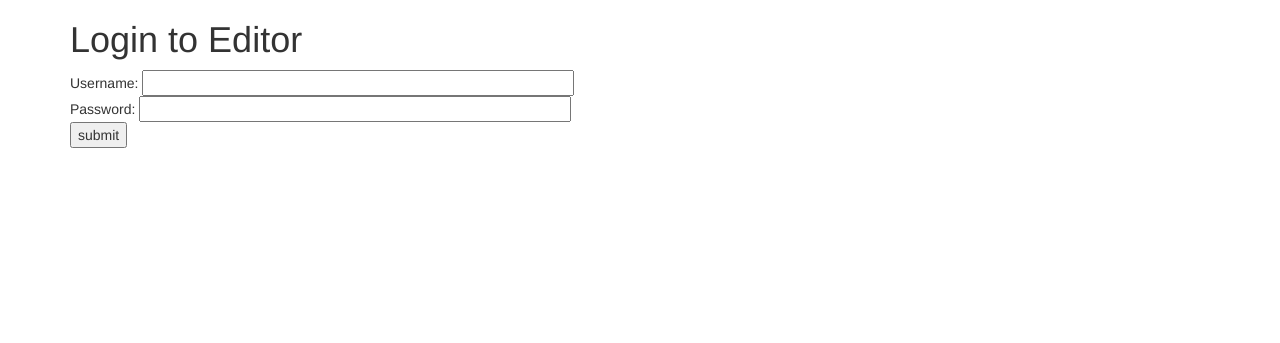
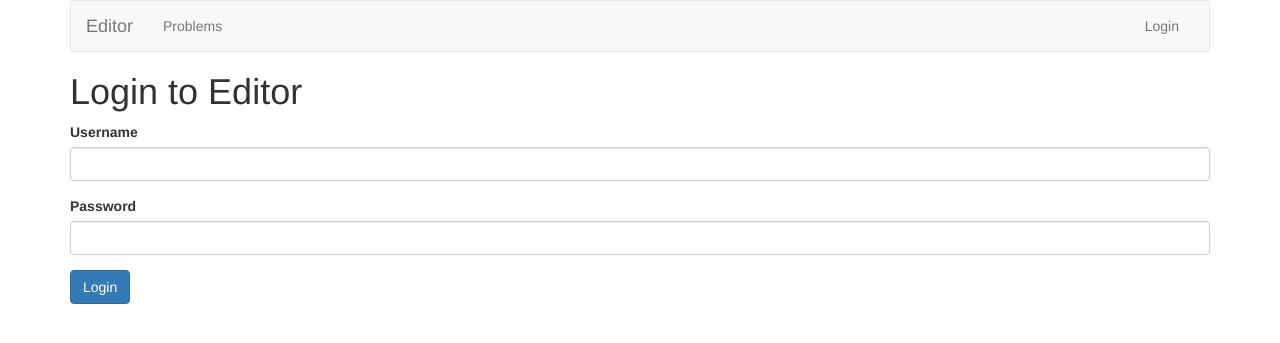
Before and after one commit to trojsten/editor-2018-jar, a Django app: page /submit/login/ in a window 1280 px wide. Shown: the top 343 px of the page. Run offline with Django 3.2, Linux system fonts and the light colour scheme; some libraries are stand-ins or nearby versions.

Commit message:
Option for uploading images in problems.
Setting CKEditor to uplaod to media files.
Also small bootstrap changes (add navbar).

```diff
--- a/editor/editor/urls.py
+++ b/editor/editor/urls.py
@@ -16,9 +16,15 @@ Including another URLconf
 from django.conf.urls import include,url
 from django.contrib import admin
 from django.http import HttpResponseRedirect
+from django.conf import settings
+from django.conf.urls.static import static
 
 urlpatterns = [
     url(r'^$', lambda r: HttpResponseRedirect('submit/')),
+    url(r'^ckeditor/', include('ckeditor_uploader.urls')),
     url(r'^submit/', include('submit.urls')),
     url(r'^admin/', admin.site.urls),
 ]
+
+if settings.DEBUG:
+    urlpatterns += static(settings.MEDIA_URL, document_root=settings.MEDIA_ROOT)
--- /dev/null
+++ b/editor/editor/utils.py
@@ -0,0 +1,2 @@
+def get_filename(filename):
+    return filename.upper()
--- a/editor/submit/models.py
+++ b/editor/submit/models.py
@@ -1,11 +1,11 @@
 from django.db import models
-from ckeditor.fields import RichTextField
+from ckeditor_uploader.fields import RichTextUploadingField
 
 class Problem(models.Model):
     order = models.IntegerField(default=0, unique=True)
     title = models.CharField(max_length=128)
 
-    content = RichTextField()
+    content = RichTextUploadingField()
 
     def __unicode__(self):      #For Python 2, use __str__ on Python 3
         return self.title
--- a/editor/submit/templates/submit/index.html
+++ b/editor/submit/templates/submit/index.html
@@ -3,10 +3,8 @@
 {% block content %}
     {% if user.is_authenticated %}
         <h1>Editor says... hello {{ user.username }}!</h1>
-        <a href="problems">Ulohy</a>
-        <a href="logout">Logout</a><br />
     {% else %}
         <h1>Hello KSP!</h1>
-        <a href="login">Login</a>
+        <a href="login" class="btn btn-primary">Login</a>
     {% endif %}
 {% endblock %}
--- a/editor/submit/templates/submit/login.html
+++ b/editor/submit/templates/submit/login.html
@@ -4,12 +4,16 @@
 <h1>Login to Editor</h1>
 
 <form id="login_form" method="post" action="/submit/login/">
-    {% csrf_token %}
-    Username: <input type="text" name="username" value="" size="50" />
-    <br />
-    Password: <input type="password" name="password" value="" size="50" />
-    <br />
+	{% csrf_token %}
+	<div class="form-group">
+		<label for="username-input">Username</label>
+		<input class="form-control" type="text" name="username" value="" size="50" id="username-input"/>
+	</div>
+	<div class="form-group">
+		<label for="password-input">Password</label>
+		<input class="form-control" type="password" name="password" value="" size="50" id="password-input"/>
+	</div>
 
-    <input type="submit" value="submit" />
+	<button type="submit" class="btn btn-primary">Login</button>
 </form>
 {% endblock %}
--- a/editor/submit/templates/submit/main.html
+++ b/editor/submit/templates/submit/main.html
@@ -10,9 +10,7 @@
 
     <body>
         <div class="container">
-            {% if user.is_authenticated %}
-                <span>Loged as: {{ user.username }}</span> <a href="/logout/">Logout</a><br />
-            {% endif %}
+			{% include 'submit/nav.html' %}
             {% block content %}
             {% endblock %}
         </div>
--- /dev/null
+++ b/editor/submit/templates/submit/nav.html
@@ -0,0 +1,35 @@
+<nav class="navbar navbar-default static-top">
+    <div class="container-fluid">
+    <!-- Brand and toggle get grouped for better mobile display -->
+        <div class="navbar-header">
+            <button type="button" class="navbar-toggle collapsed" data-toggle="collapse" data-target="#bs-example-navbar-collapse-1" aria-expanded="false">
+                <span class="sr-only">Toggle navigation</span>
+                <span class="icon-bar"></span>
+                <span class="icon-bar"></span>
+                <span class="icon-bar"></span>
+            </button>
+            <a class="navbar-brand" href="/submit">Editor</a>
+        </div>
+
+<!-- Collect the nav links, forms, and other content for toggling -->
+        <div class="collapse navbar-collapse" id="bs-example-navbar-collapse-1">
+            <ul class="nav navbar-nav">
+				<li><a href="/submit/problems/">Problems</a></li>
+            </ul>
+            <ul class="nav navbar-nav navbar-right">
+				{% if user.is_authenticated %}
+					<li class="dropdown">
+						<a href="#" class="dropdown-toggle" data-toggle="dropdown" role="button" aria-haspopup="true" aria-expanded="false">
+							{{ user.username }} <span class="caret"></span>
+						</a>
+						<ul class="dropdown-menu">
+							<li><a href="/submit/logout">Logout</a></li>
+						</ul>
+					</li>
+				{% else %}
+					<li><a href="/submit/login/">Login</a></li>
+				{% endif %}
+            </ul>
+        </div><!-- /.navbar-collapse -->
+    </div><!-- /.container-fluid -->
+</nav>
```
Also changed, not shown: editor/editor/settings.py (+11 -49 lines).
